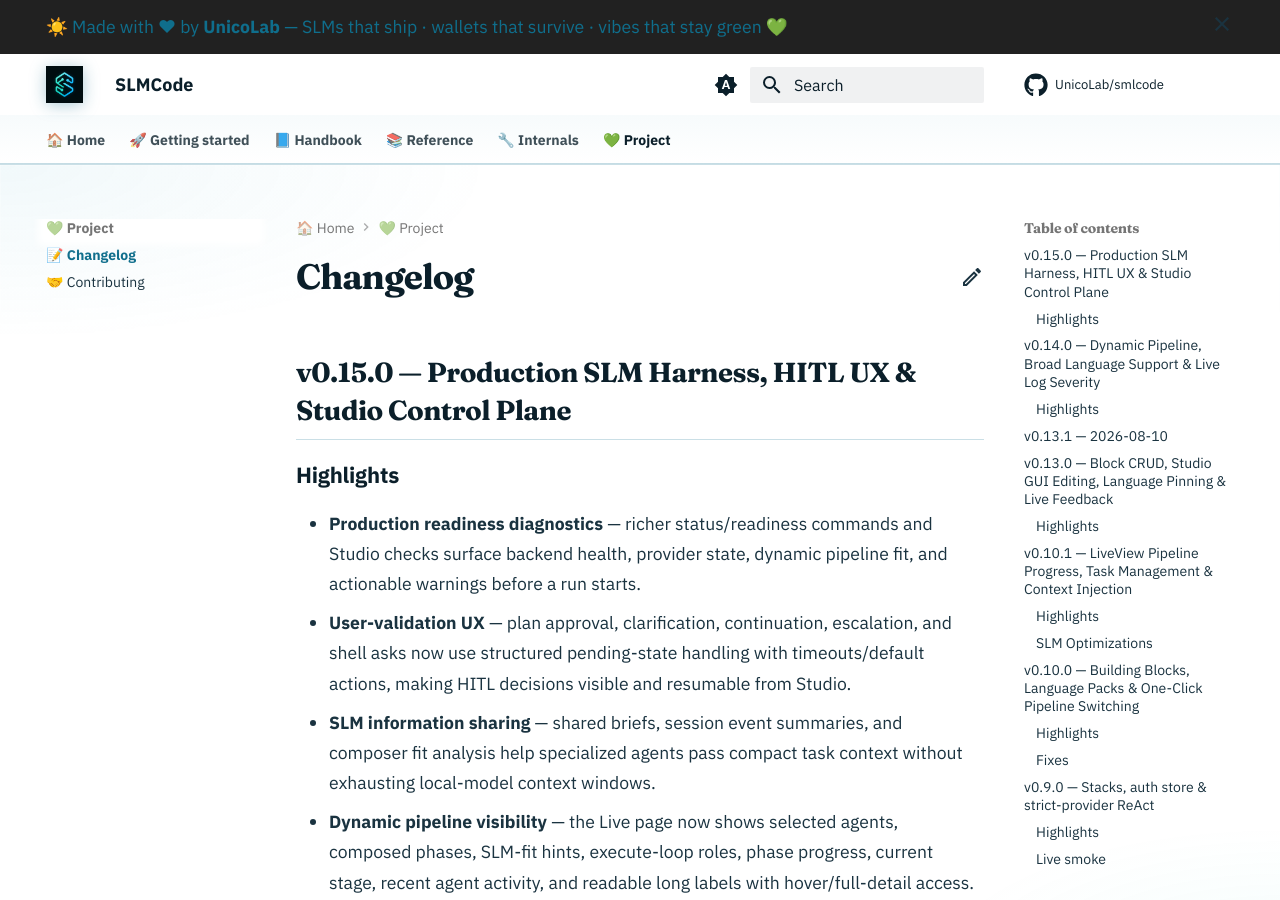
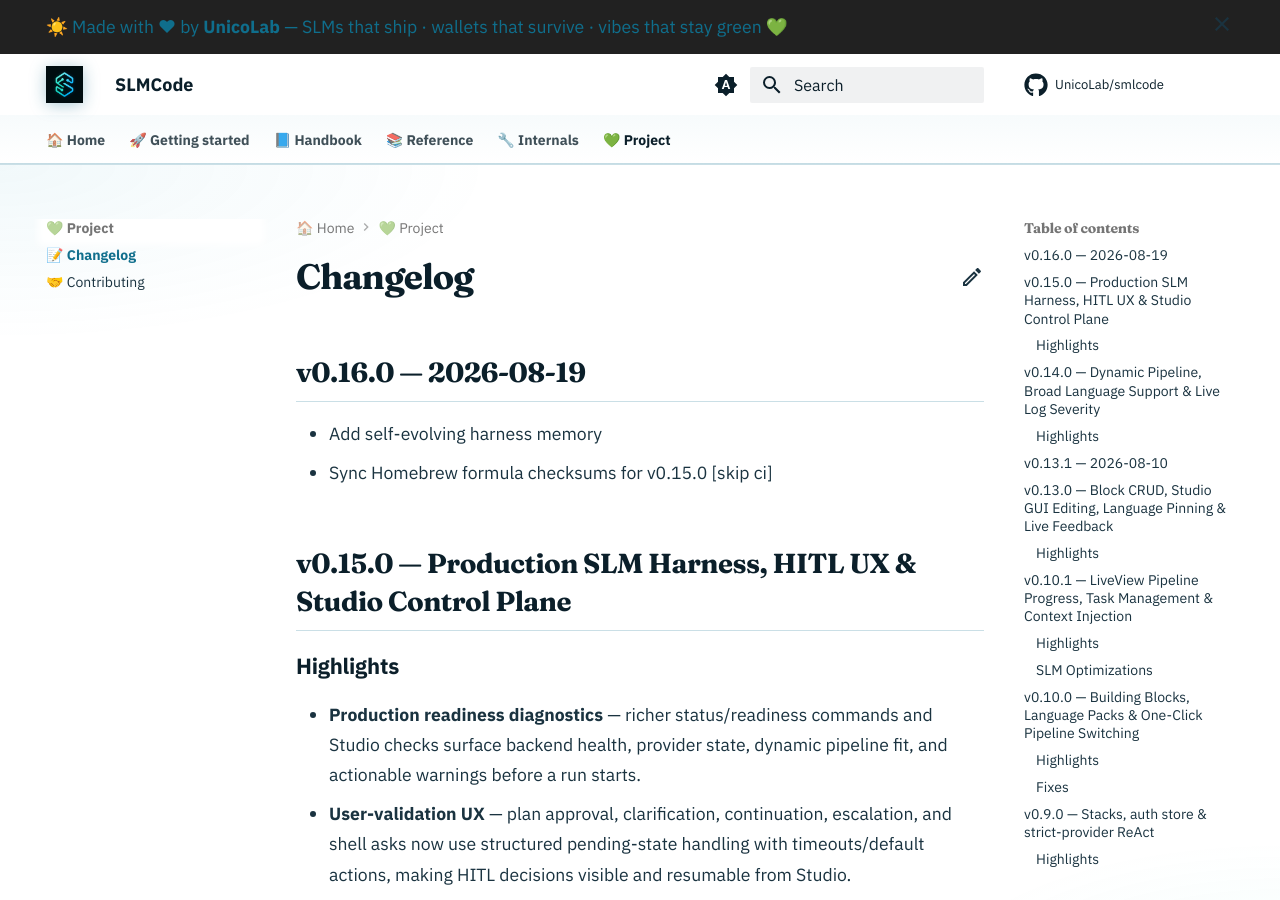
Before and after one commit to UnicoLab/smlcode, an MkDocs documentation site: the page built from docs/changelog.md, in a window 1280 px wide and 900 px high. Built offline with MkDocs 1.6.1 and Material for MkDocs 9.7.7, drawn with Linux system fonts in a browser that asks for light colours; comment, search, counter and statistics services are not loaded.

```diff
--- a/docs/changelog.md
+++ b/docs/changelog.md
@@ -1,5 +1,9 @@
 # Changelog
 
+## v0.16.0 — 2026-08-19
+
+- Add self-evolving harness memory
+- Sync Homebrew formula checksums for v0.15.0 [skip ci]
 ## v0.15.0 — Production SLM Harness, HITL UX & Studio Control Plane
 
 ### Highlights
```
Also changed, not shown: README.md (+1 -1 lines), 2 other files.
